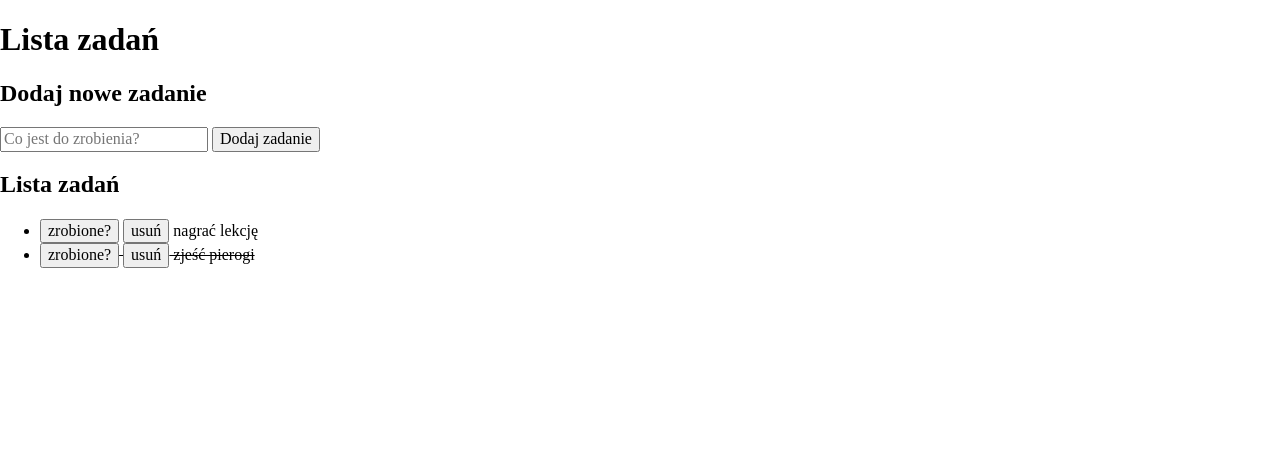
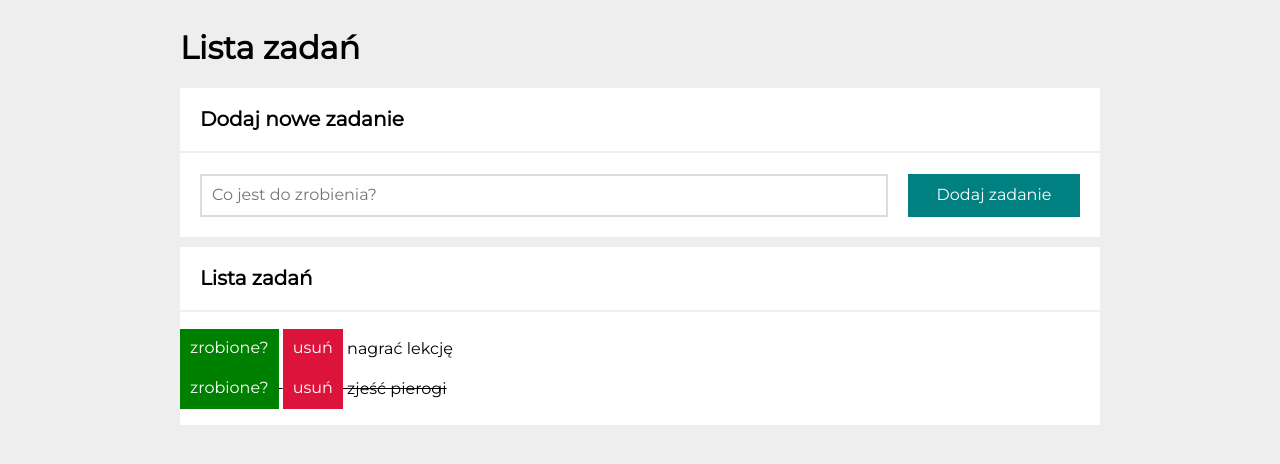
Before and after one commit to albewaz/to-do-list, a plain HTML site: page index.html in a window 1280 px wide. Drawn offline with nearby package versions, Linux system fonts and the light colour scheme.

```diff
--- a/index.html
+++ b/index.html
@@ -6,8 +6,14 @@
     <meta http-equiv="X-UA-Compatible" content="IE=edge">
     <meta name="viewport" content="width=device-width, initial-scale=1.0">
     <title>Lista zadań</title>
+    <link href="/css/body.css" rel="stylesheet">
+    <link href="/css/form.css" rel="stylesheet">
+    <link href="/css/header.css" rel="stylesheet">
+    <link href="/css/main.css" rel="stylesheet">
+    <link href="/css/section.css" rel="stylesheet">
+    <link href="/css/style.css" rel="stylesheet">
+    <link href="/css/tasks.css" rel="stylesheet">
     <script defer src="/js/script.js"></script>
-    <link href="/css/style.css" rel="stylesheet">
     <link rel="stylesheet" href="https://cdnjs.cloudflare.com/ajax/libs/normalize/8.0.1/normalize.css"
         integrity="sha512-oHDEc8Xed4hiW6CxD7qjbnI+B07vDdX7hEPTvn9pSZO1bcRqHp8mj9pyr+8RVC2GmtEfI2Bi9Ke9Ass0as+zpg=="
         crossorigin="anonymous" referrerpolicy="no-referrer" />
@@ -30,9 +36,7 @@
         </section>
         <section class="section">
             <h2 class="section__header">Lista zadań</h2>
-            <ul class="tasks js-tasks">
-
-            </ul>
+            <ul type="none" class="tasks js-tasks"></ul>
         </section>
     </main>
 </body>
```
